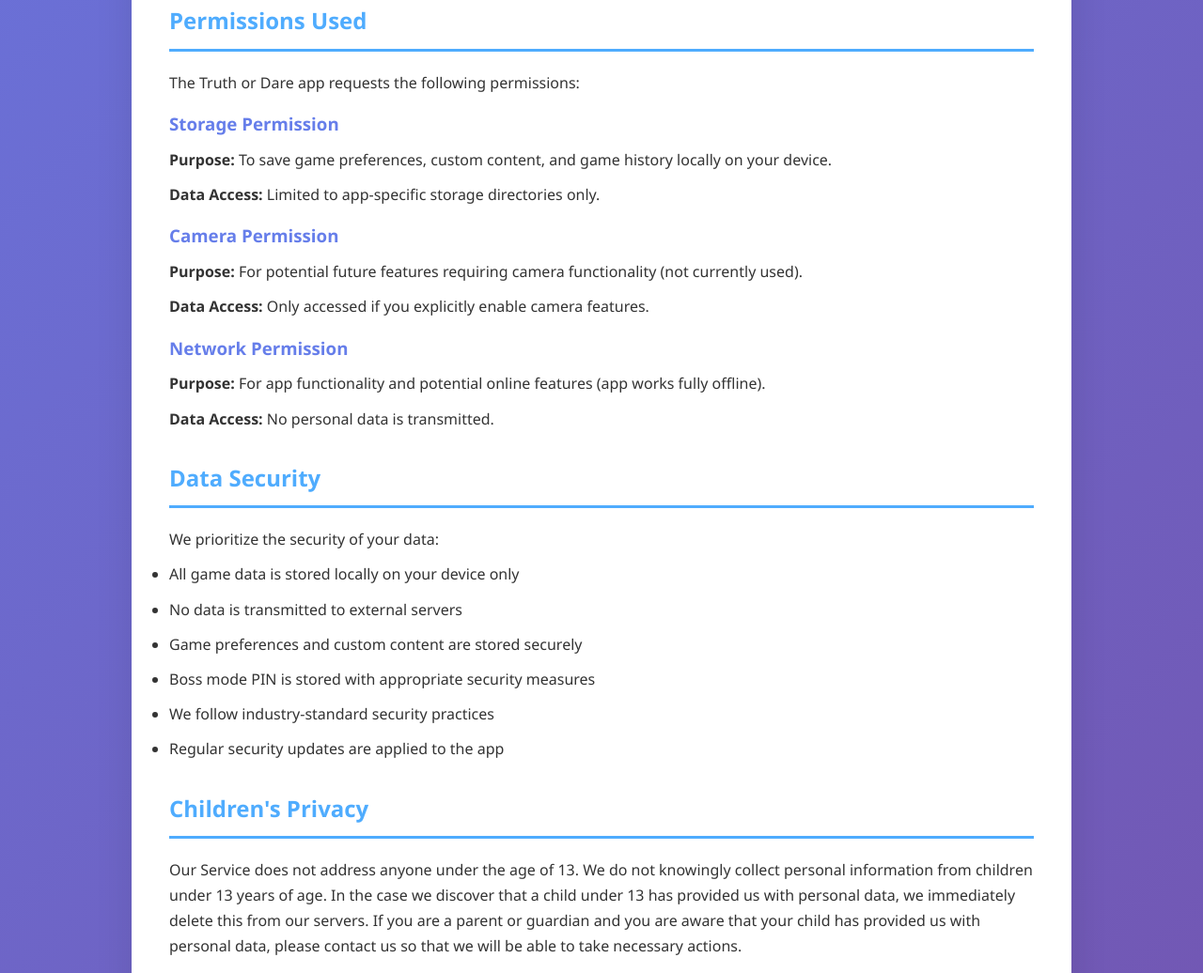
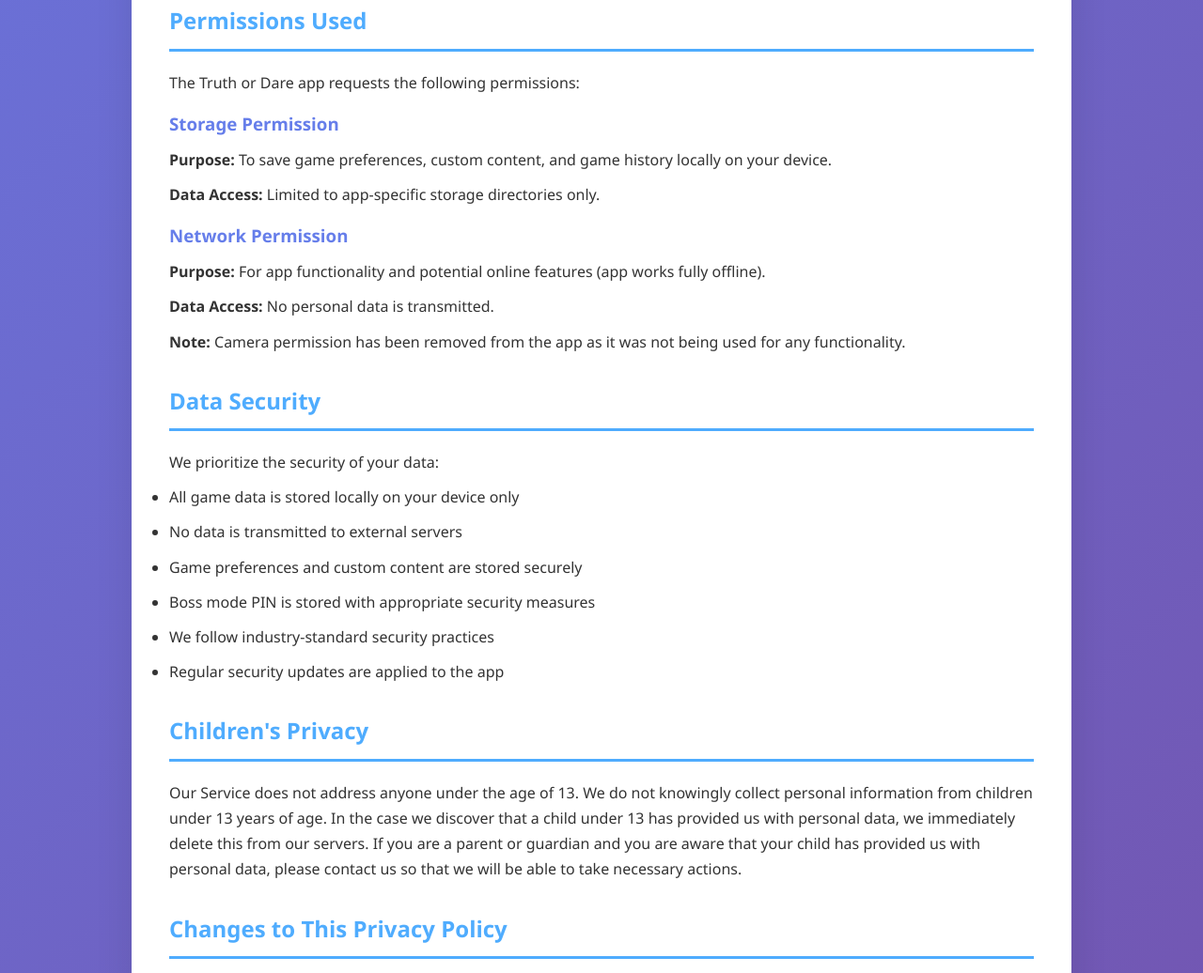
Before and after one commit to saadithya/Truthordare, a plain HTML site: page privacy_policy.html in a window 1280 px wide. Shown: the part 1392-2428 px from the top of the page at 94% size. Drawn offline with Linux system fonts and the light colour scheme.

Commit message:
Update privacy_policy.html

```diff
--- a/privacy_policy.html
+++ b/privacy_policy.html
@@ -163,13 +163,11 @@
                 <p><strong>Purpose:</strong> To save game preferences, custom content, and game history locally on your device.</p>
                 <p><strong>Data Access:</strong> Limited to app-specific storage directories only.</p>
 
-                <h3>Camera Permission</h3>
-                <p><strong>Purpose:</strong> For potential future features requiring camera functionality (not currently used).</p>
-                <p><strong>Data Access:</strong> Only accessed if you explicitly enable camera features.</p>
-
                 <h3>Network Permission</h3>
                 <p><strong>Purpose:</strong> For app functionality and potential online features (app works fully offline).</p>
                 <p><strong>Data Access:</strong> No personal data is transmitted.</p>
+
+                <p><strong>Note:</strong> Camera permission has been removed from the app as it was not being used for any functionality.</p>
             </div>
 
             <div class="section">
```
